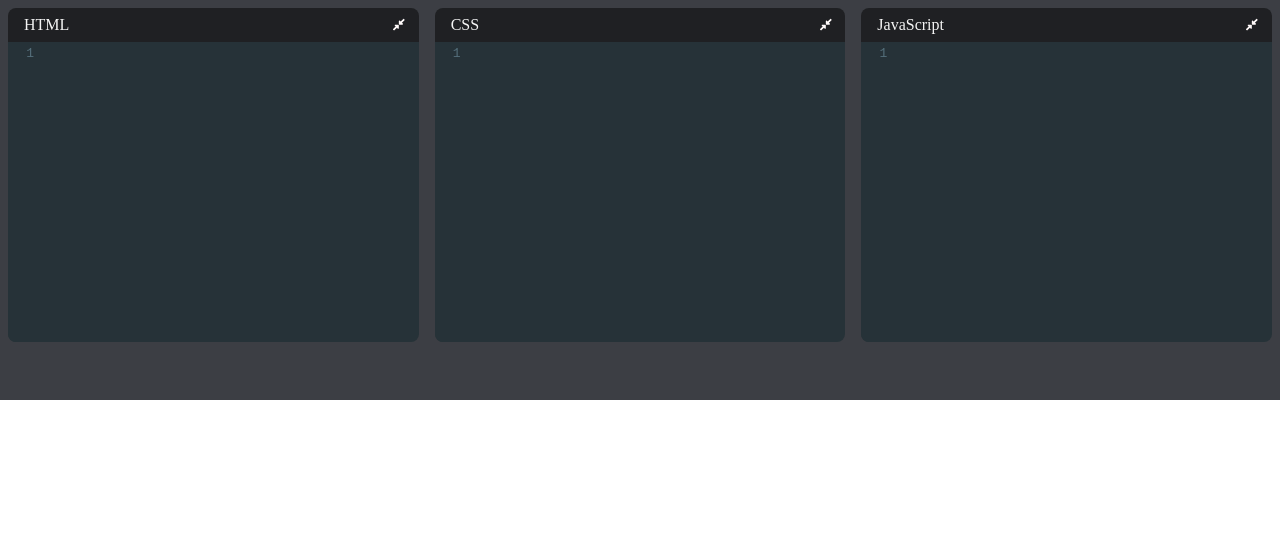
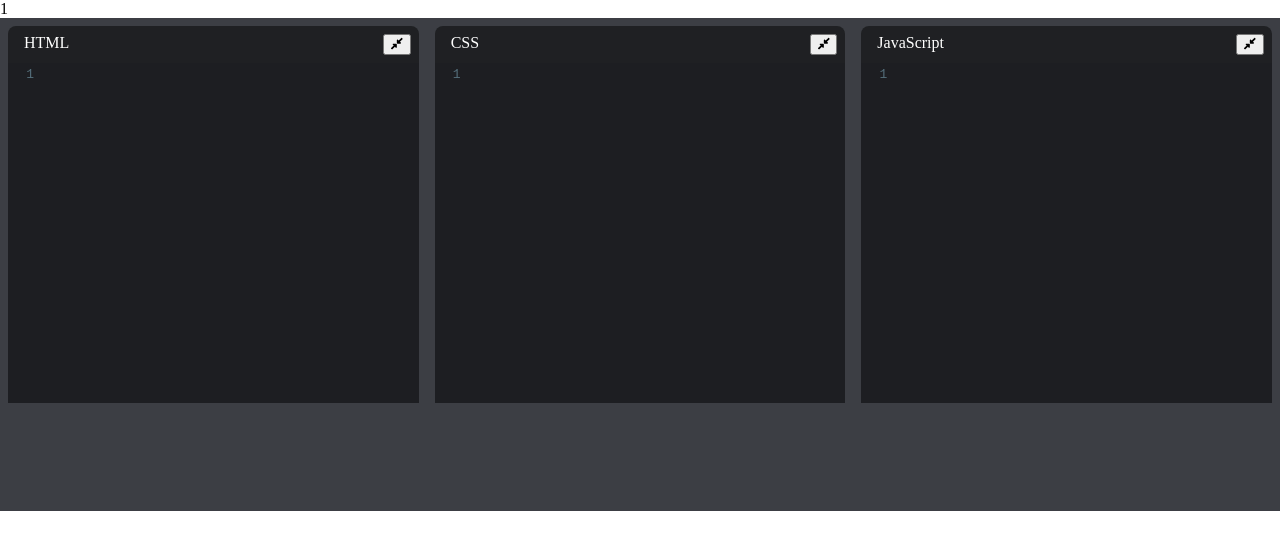
Before and after one commit to mithson/code-editor, a React app: page / in a window 1280 px wide. Built offline with nearby package versions, Linux system fonts and the light colour scheme.

Commit message:
formated editor app.css file

```diff
--- a/public/index.html
+++ b/public/index.html
@@ -5,7 +5,7 @@
     <meta name="viewport" content="width=device-width, initial-scale=1" />
     <title>CodePen</title>
   </head>
-  <body>
+  <body>1
     <noscript>You need to enable JavaScript to run this app.</noscript>
     <div id="root">
 
--- a/src/components/App.css
+++ b/src/components/App.css
@@ -1,58 +1,52 @@
 body {
-    margin: 0 ;
+    margin: 0;
   }
 
   .top-pane {
-    background-color: hsl(225 , 6% , 25%) ;
+    background-color: hsl(225, 6%, 25%);
   }
 
   .pane {
-    height : 50vh ;
-    display: flex ;
+    height: 61.6vh;
+    display: flex;
   }
 
   .editor-container {
-    flex-grow : 1 ;
-    flex-basis : 0 ;
-    flex-direction : column ;
-    padding : 0.5rem ;
-    background-color: hsl(225 , 6% , 25%) ;
+    flex-grow: 1;
+    flex-basis: 0;
+    display: flex;
+    flex-direction: column;
+    padding: .5rem;
+    background-color: hsl(225, 6%, 25%);
   }
 
   .editor-container.collapsed {
-    flex-grow : 0 ;
+    flex-grow: 0;
   }
 
-.editor-container.collapsed.CodeMirror-scroll {
-    position : absolute ;
-    overflow : hidden !important ;
+  .CodeMirror { height: 340px !important; color: #fff; }
+  .CodeMirror-gutters { background: #1d1e22 !important; }
+  .CodeMirror-scroll { background: #1d1e22; }
+
+  .editor-container.collapsed .CodeMirror-scroll {
+    position: absolute;
+    overflow: hidden !important;
+  }
+
+  .expand-collapse-btn {
+    margin-left: .5rem;
+    background: none;
+    border: none;
+    color: white;
+    cursor: pointer;
   }
 
   .editor-title {
-    display : flex ;
-    justify-content : space-between ;
-    background-color : hsl(225 , 6% , 13%) ;
-    color : whitesmoke ;
-    padding : .5rem .5rem .5rem 1rem ;
-    border-top-right-radius : .5rem ;
-    border-top-left-radius : .5rem ;
+    display: flex;
+    justify-content: space-between;
+    background-color: hsl(225, 6%, 13%);
+    color: white;
+    padding: .5rem .5rem .5rem 1rem;
+    border-top-right-radius: .5rem;
+    border-top-left-radius: .5rem;
   }
-
-/* .CodeMirror {
-    height : 100% !important ;
-} */
-
-.codemirror-wrapper {
-    flex-grow : 1 ;
-     border-bottom-right-radius : .5rem ;
-    border-bottom-left-radius : .5rem ;
-    overflow : hidden ;
-}
-
-.btn {
-    margin-left : .5rem ;
-    background : none ;
-    border : none ;
-    color : snow ;
-    cursor : pointer ;
-}
```
Lines whose indentation alone changed are shown as unchanged.
